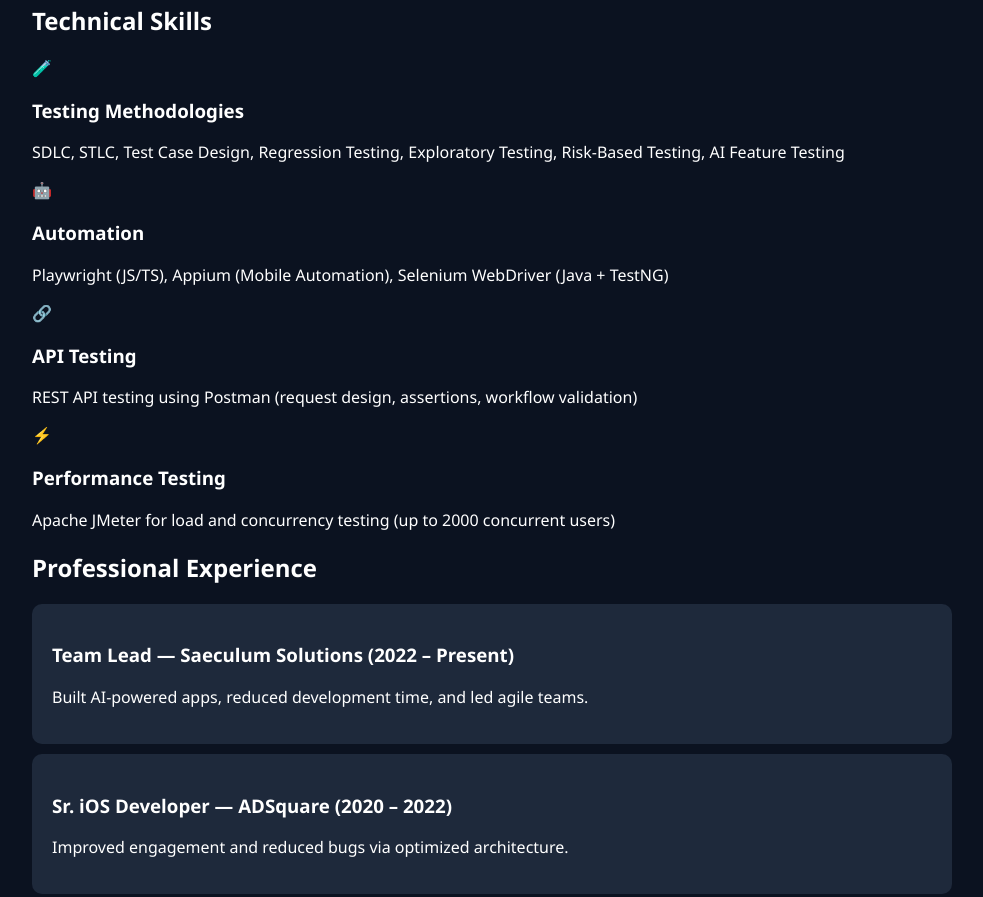
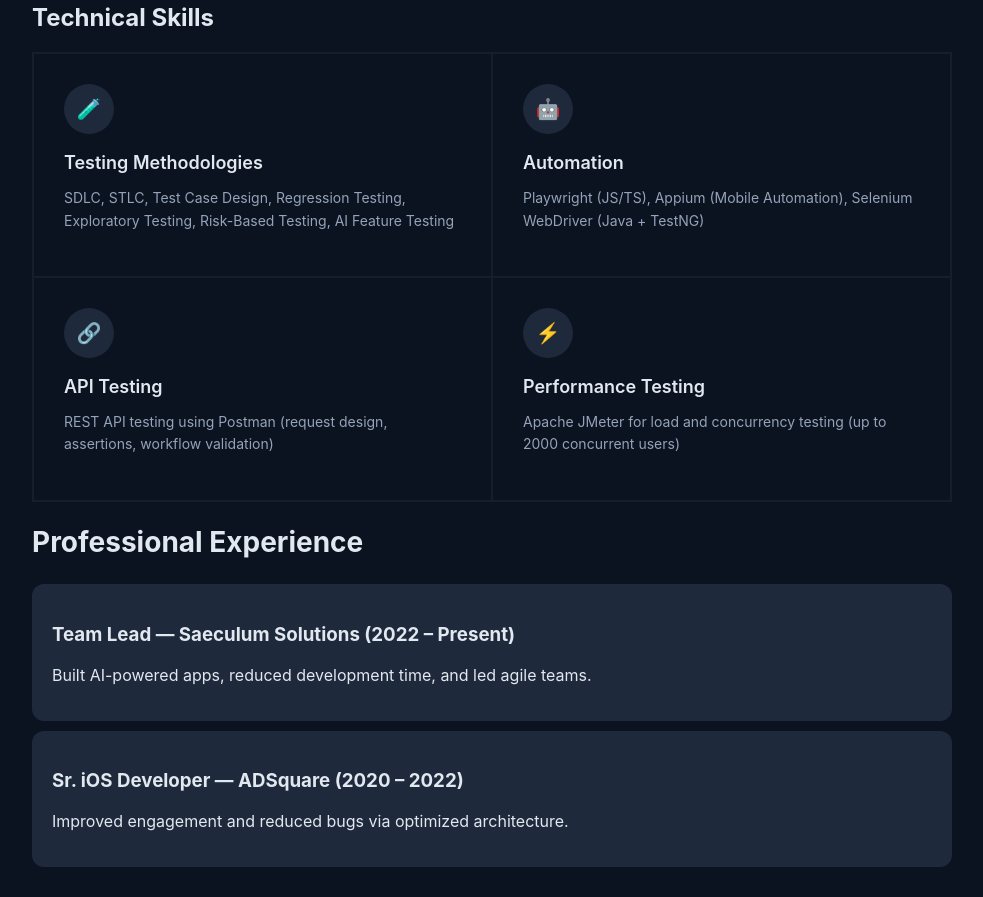
Before and after one commit to bhavesh2706/portfolio, a plain HTML site: page index.html in a window 1280 px wide. Shown: the part 1077-1974 px from the top of the page, without its empty margins (278-1261 px from the left). Drawn offline with Linux system fonts and the light colour scheme.

Commit message:
Update style.css

```diff
--- a/style.css
+++ b/style.css
@@ -1,9 +1,9 @@
 body {
   margin: 0;
-  font-family: 'Segoe UI', sans-serif;
+  font-family: 'Inter', 'Segoe UI', sans-serif;
   display: flex;
   background: #0b1220;
-  color: white;
+  color: #e2e8f0;
 }
 
 /* Sidebar */
@@ -13,12 +13,14 @@ body {
   padding: 40px 20px;
   height: 100vh;
   position: fixed;
+  border-right: 1px solid rgba(255,255,255,0.05);
 }
 
 .logo {
   font-size: 22px;
   color: #60a5fa;
   margin-bottom: 40px;
+  font-weight: 600;
 }
 
 .menu a {
@@ -29,13 +31,18 @@ body {
   font-size: 12px;
   letter-spacing: 2px;
   position: relative;
+  transition: 0.3s;
+}
+
+.menu a:hover {
+  color: #cbd5f5;
 }
 
 .menu a::after {
   content: "";
   display: block;
   height: 1px;
-  background: #1e293b;
+  background: rgba(255,255,255,0.05);
   margin-top: 10px;
 }
 
@@ -50,51 +57,135 @@ body {
   width: 4px;
   height: 20px;
   background: #60a5fa;
+  border-radius: 2px;
 }
 
 /* Main */
 .main {
   margin-left: 260px;
-  padding: 50px;
+  padding: 60px 50px;
+  width: 100%;
 }
 
 /* Profile */
 .profile {
   text-align: center;
+  margin-bottom: 60px;
 }
 
 .profile img {
   width: 130px;
   border-radius: 50%;
+  border: 3px solid #1e293b;
 }
 
 .profile h1 {
-  font-size: 40px;
+  font-size: 38px;
+  margin: 15px 0 5px;
 }
 
 .profile h3 {
   color: #60a5fa;
+  font-weight: 500;
 }
 
 /* Sections */
 .section {
-  margin-bottom: 60px;
+  margin-bottom: 80px;
 }
 
-/* Cards */
+.section h2 {
+  font-size: 28px;
+  margin-bottom: 25px;
+}
+
+/* ===== SKILLS GRID (MAIN UPGRADE) ===== */
+.skills-grid {
+  display: grid;
+  grid-template-columns: repeat(2, 1fr);
+  border: 1px solid rgba(255,255,255,0.05);
+}
+
+.skill-card {
+  padding: 30px;
+  border: 1px solid rgba(255,255,255,0.05);
+  transition: all 0.3s ease;
+  position: relative;
+}
+
+.skill-card:hover {
+  background: rgba(255,255,255,0.02);
+  transform: translateY(-4px);
+}
+
+/* Icon Circle */
+.skill-card .icon {
+  width: 50px;
+  height: 50px;
+  background: #1e293b;
+  border-radius: 50%;
+  display: flex;
+  align-items: center;
+  justify-content: center;
+  color: #60a5fa;
+  font-size: 20px;
+  margin-bottom: 15px;
+}
+
+/* Title */
+.skill-card h3 {
+  font-size: 18px;
+  margin-bottom: 10px;
+  font-weight: 600;
+}
+
+/* Description */
+.skill-card p {
+  font-size: 14px;
+  color: #94a3b8;
+  line-height: 1.6;
+}
+
+/* Cards (Other sections) */
 .card {
   background: #1e293b;
   padding: 20px;
-  border-radius: 10px;
+  border-radius: 12px;
   margin: 10px 0;
+  transition: 0.3s;
 }
 
-/* Grid */
+.card:hover {
+  transform: translateY(-3px);
+  background: #243145;
+}
+
+/* Grid fallback */
 .grid {
   display: flex;
   flex-wrap: wrap;
+  gap: 15px;
 }
 
 .grid .card {
   width: 250px;
 }
+
+/* Responsive */
+@media (max-width: 768px) {
+  .skills-grid {
+    grid-template-columns: 1fr;
+  }
+
+  .main {
+    padding: 30px 20px;
+  }
+
+  .sidebar {
+    display: none;
+  }
+
+  .main {
+    margin-left: 0;
+  }
+}
```
